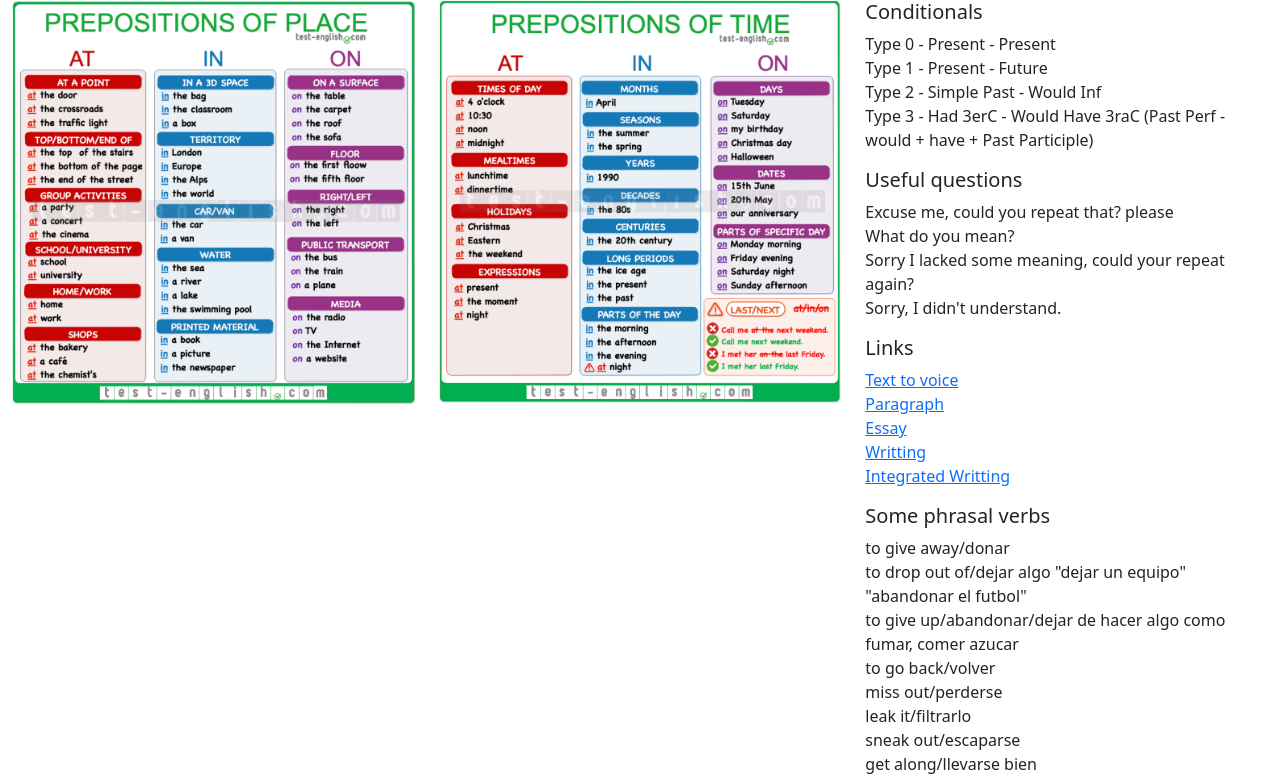
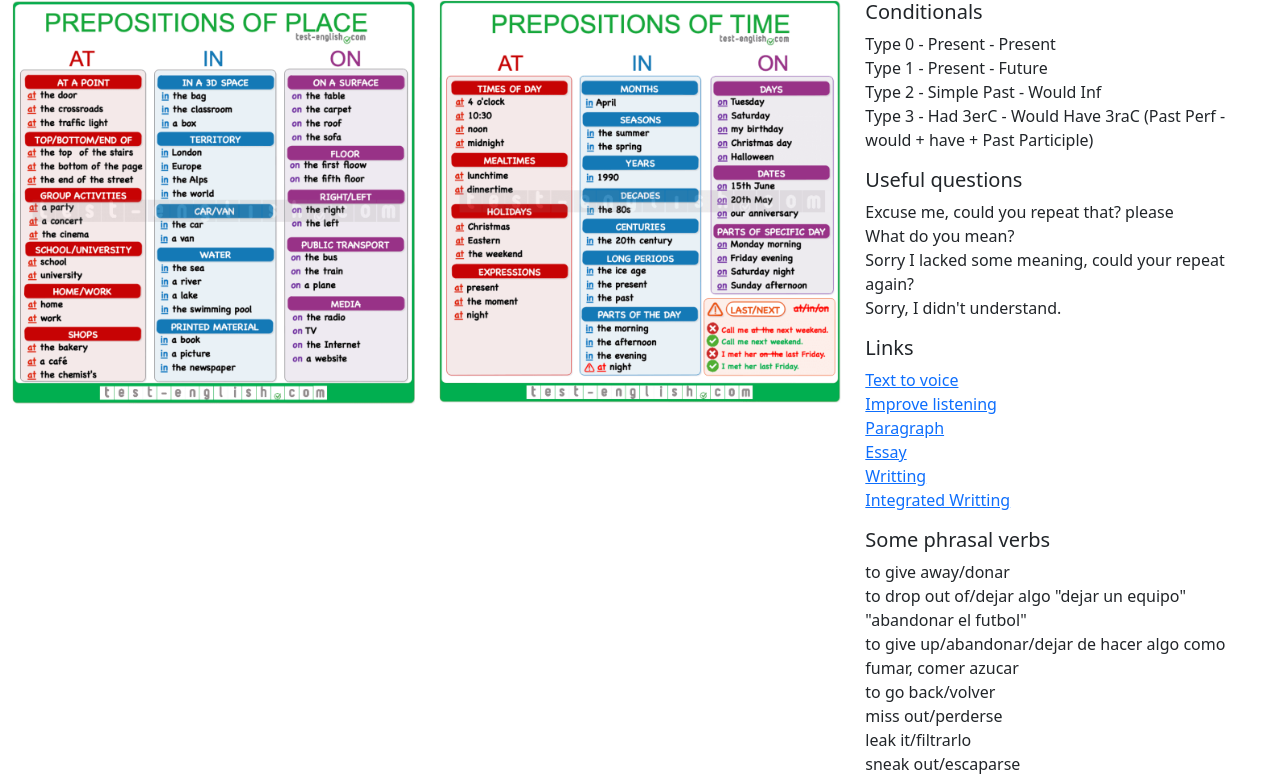
Before and after one commit to barrerajuanjose/english-classes, a plain HTML site: page index.html in a window 1280 px wide. Shown: the top 780 px of the page. Drawn offline with nearby package versions, Linux system fonts and the light colour scheme.

Commit message:
improve listening

```diff
--- a/index.html
+++ b/index.html
@@ -32,6 +32,7 @@
                     <p class="h5">Links</p>
                     <ul class="list-unstyled">
                         <li><a href="https://ttsreader.com/" target="_blank">Text to voice</a></li>
+                        <li><a href="https://www.ets.org/toefl/test-takers/ibt/resources/improve-skills/listening/" target="_blank">Improve listening</a></li>
                         <li><a href="https://www.testden.com/toefl/writing-tutorial/parts-of-a-paragraph.htm" target="_blank">Paragraph</a></li>
                         <li><a href="https://www.testden.com/toefl/writing-tutorial/parts-of-an-essay.htm" target="_blank">Essay</a></li>
                         <li><a href="https://www.testden.com/toefl/writing-tutorial/integrated-writing-question.htm" target="_blank">Writting</a></li>
```
